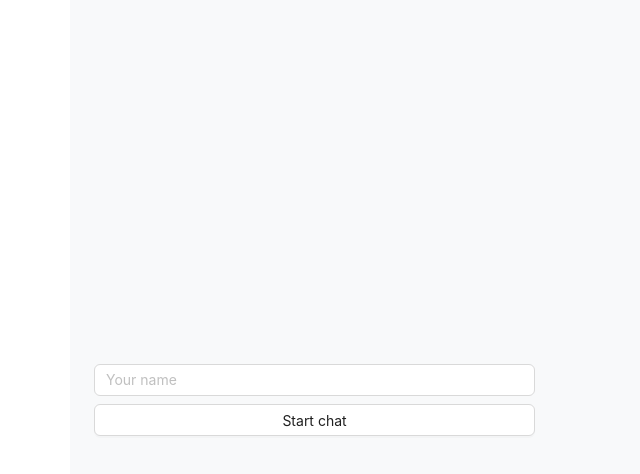
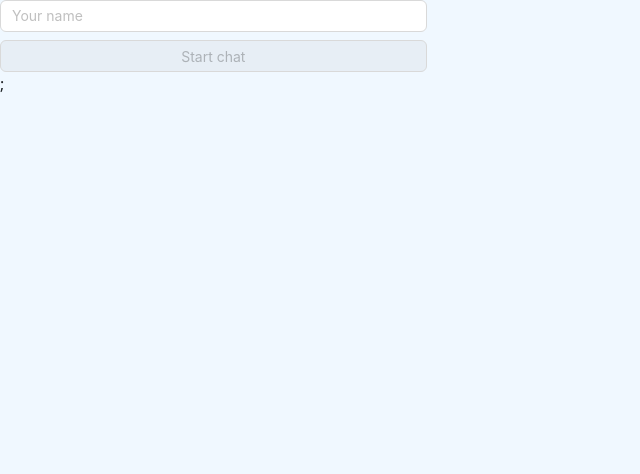
Before and after one commit to KirillSDev/anonymous-chat, a React app in the folder client/: page / in a window 1280 px wide. Shown: the top 474 px of the page, without its empty margins (0-640 px from the left). Built offline with nearby package versions, Linux system fonts and the light colour scheme; the HTML template or start-up script is replaced by a standard one.

Commit message:
feat: Add Chat and Home page

```diff
--- a/client/src/pages/Home.tsx
+++ b/client/src/pages/Home.tsx
@@ -1,24 +1,46 @@
+import socket from '@sockets/socket';
 import { Input, Button } from 'antd';
-import { FC, useState } from 'react';
-import cn from 'classnames';
-import { Layout } from '../layout/Layout';
+import { FC, useEffect, useState } from 'react';
+import { useNavigate } from 'react-router-dom';
+
 export const Home: FC = (): JSX.Element => {
-    const [value, setValue] = useState('');
+    const [value, setValue] = useState<string>('');
+    const [loading, setLoading] = useState<boolean>(false);
+    const [disable, setDisable] = useState<boolean>(true);
+    const navigate = useNavigate();
+    const sendData = () => {
+        setLoading(true);
+        socket.auth = { name: value };
+        socket.connect();
+        setValue('');
+        setTimeout(() => {
+            setLoading(false);
+            navigate('/messages/new');
+        }, 2000);
+    };
+    useEffect(() => {
+        if (value) {
+            setDisable(false);
+        } else {
+            setDisable(true);
+        }
+    }, [value]);
+
     return (
-        <Layout>
-            <div className='row'>
-                <div className='col-sm-5 d-grid gap-2'>
+        <div className='col-lg-4 col-md-8 col-11 d-grid gap-2'>
             <Input
                 type='text'
                 placeholder='Your name'
                 onChange={(event) => {
                     setValue(event.target.value);
+                    setDisable;
                 }}
+                value={value}
                 defaultValue={value}
             ></Input>
-                    <Button className='w-100'>Start chat</Button>
+            <Button className='w-100' disabled={disable} loading={loading} onClick={sendData}>
+                Start chat
+            </Button>
         </div>
-            </div>
-        </Layout>
     );
 };
```
Also changed, not shown: client/src/pages/Chat.tsx (added, +21 -0 lines). Lines whose indentation alone changed are shown as unchanged.
